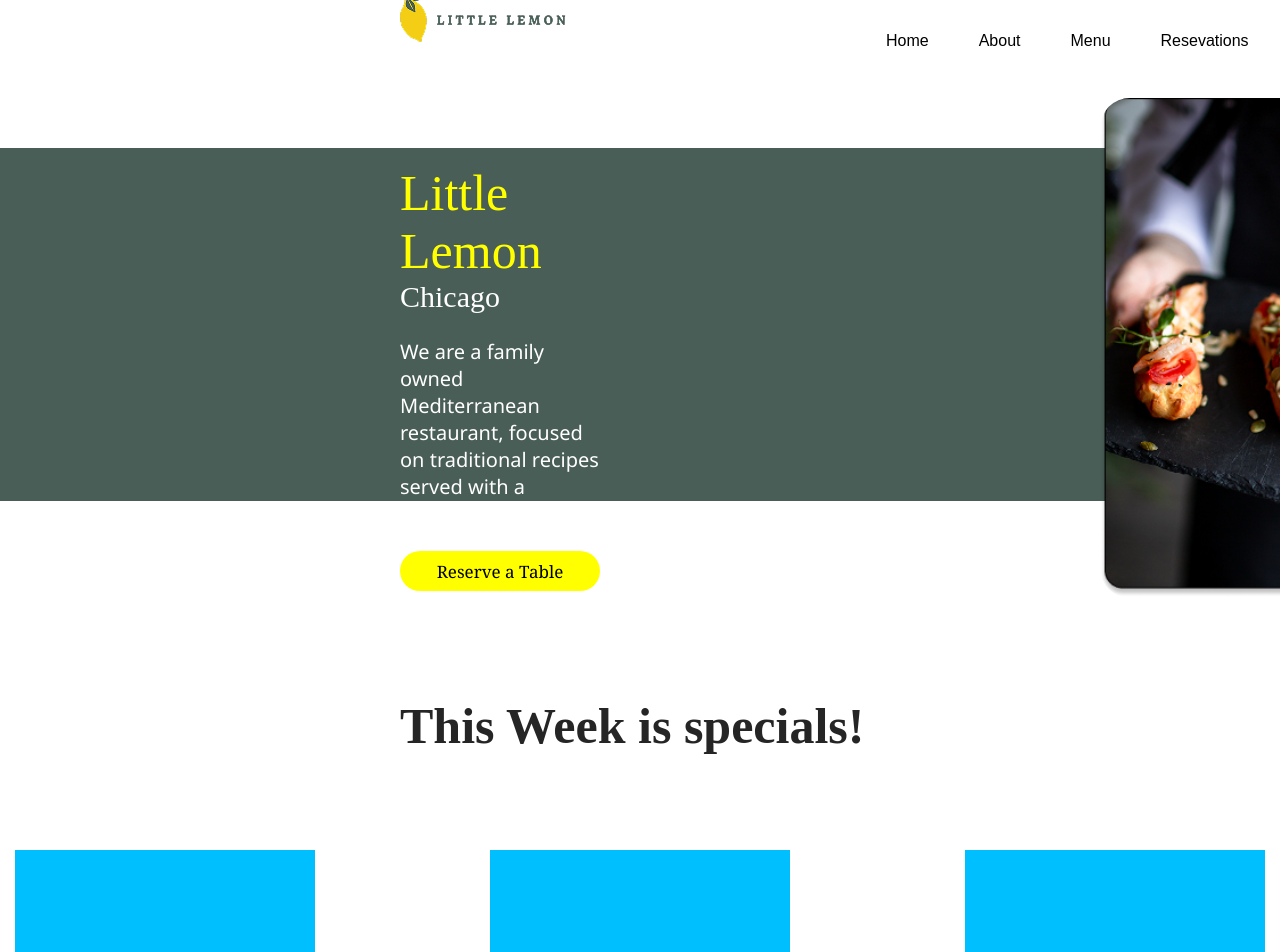
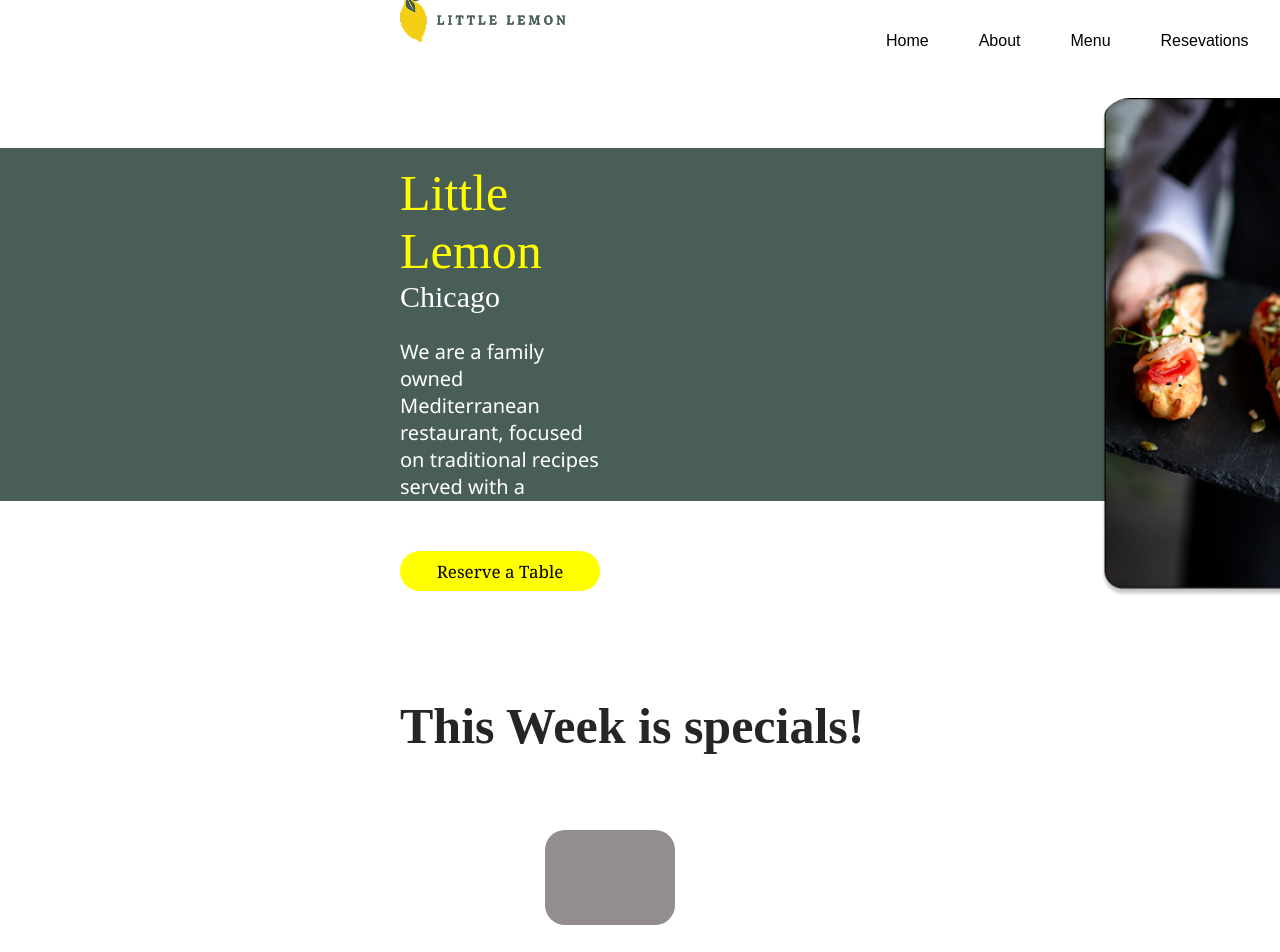
Before and after one commit to gabrieljcoutinho/PROJETO_Little-Lemon, a React (Create React App) app: page / in a window 1280 px wide. Shown: the top 952 px of the page. Built offline with nearby package versions, Linux system fonts and the light colour scheme.

Commit message:
melhorias

```diff
--- a/src/css/sectionPratos.css
+++ b/src/css/sectionPratos.css
@@ -24,25 +24,28 @@
 }
 
 
+/*--------------------------------------------------------------------------------*/
+
 
 .flexbox {
     padding-top: 5rem;
-    height: 600px;
+    height: 500px;
     display: flex;
     flex-flow: row wrap;
     margin-bottom: 15px;
-    justify-content: space-between;
+    justify-content: space-around;
+    transform: translate(-30px, -500px);
+    padding: 560px;
 }
 
 
 
-.flexbox img {
-    width: 300px;
-
-}
+.flexbox img {}
 
 .flexbox div {
-    background-color: deepskyblue;
-    width: 300px;
+    background-color: #938D8D;
+    width: 350px;
+    /* Aumentado de 250px para 400px */
     margin: 15px;
+    border-radius: 20px;
 }
```
